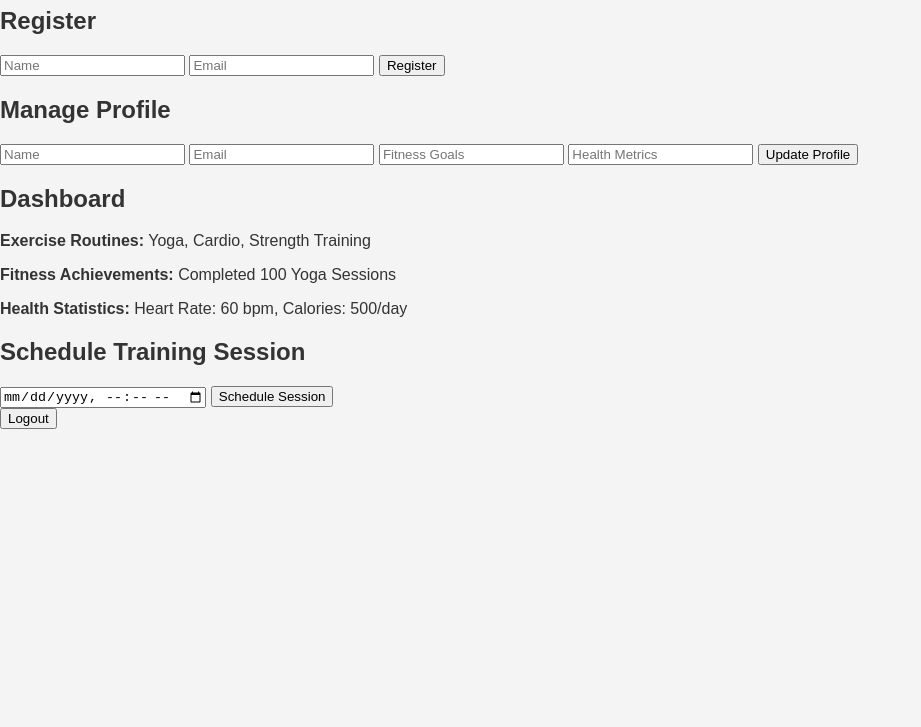
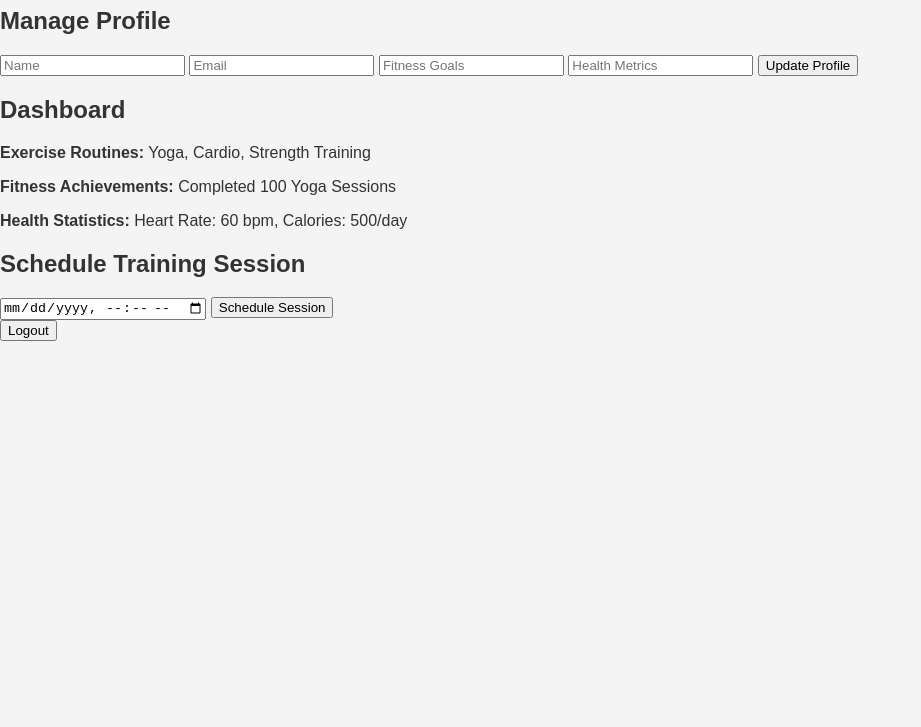
Before and after one commit to HarveyWho/fitness-club-management-system, a website: page public/member.html in a window 1280 px wide. Shown: the part 73-800 px from the top of the page, without its empty margins (0-921 px from the left). Drawn offline with Linux system fonts and the light colour scheme.

Commit message:
updated register functions

```diff
--- a/public/js/member.js
+++ b/public/js/member.js
@@ -1,10 +1,3 @@
-document.getElementById('registrationForm').addEventListener('submit', function(event) {
-    event.preventDefault();
-    const name = document.getElementById('name').value;
-    const email = document.getElementById('email').value;
-    console.log(`Registering ${name} with email ${email}`);
-});
-
 document.getElementById('profileForm').addEventListener('submit', function(event) {
     event.preventDefault();
     const updatedData = {
--- a/public/member.html
+++ b/public/member.html
@@ -8,16 +8,6 @@
 </head>
 <body>
     <h1>Member Portal</h1>
-
-    <!-- User Registration -->
-    <section>
-        <h2>Register</h2>
-        <form id="registrationForm">
-            <input type="text" id="name" placeholder="Name" required>
-            <input type="email" id="email" placeholder="Email" required>
-            <input type="submit" value="Register">
-        </form>
-    </section>
 
     <!-- Profile Management -->
     <section>
```
